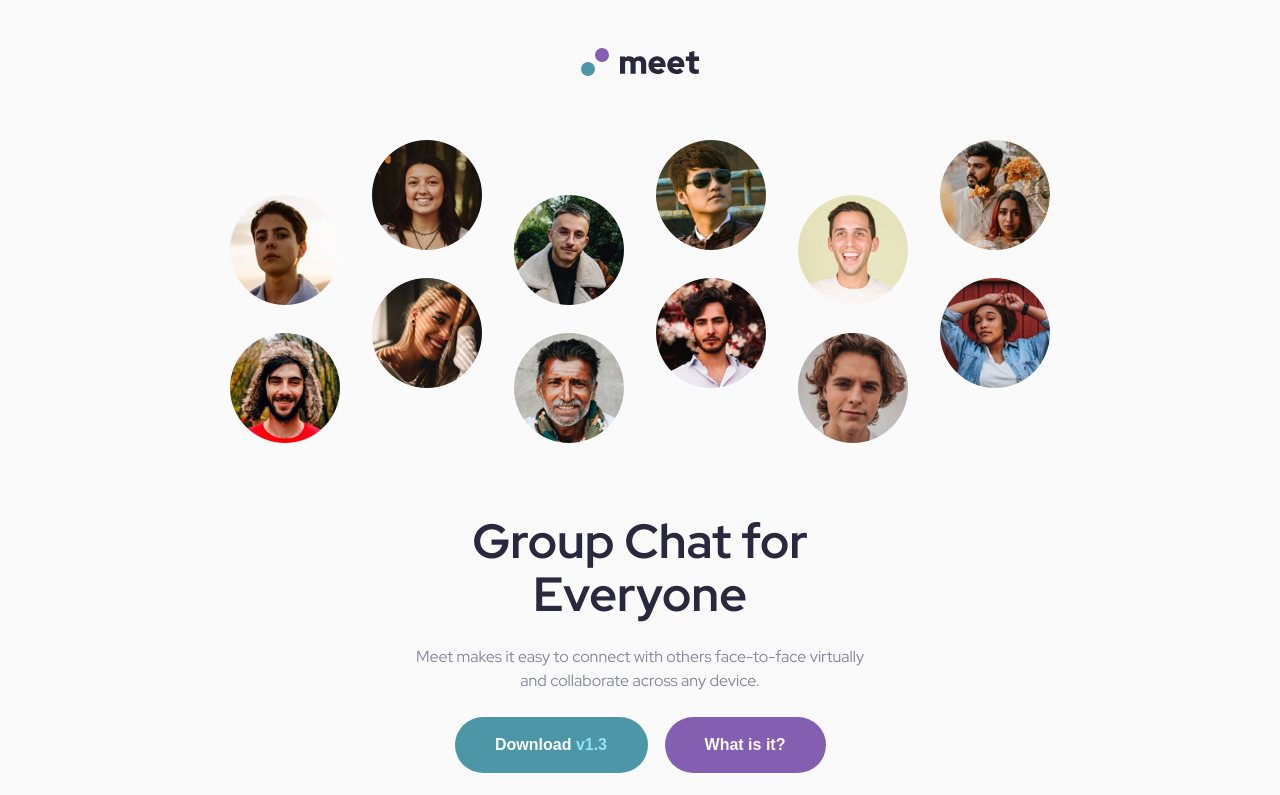
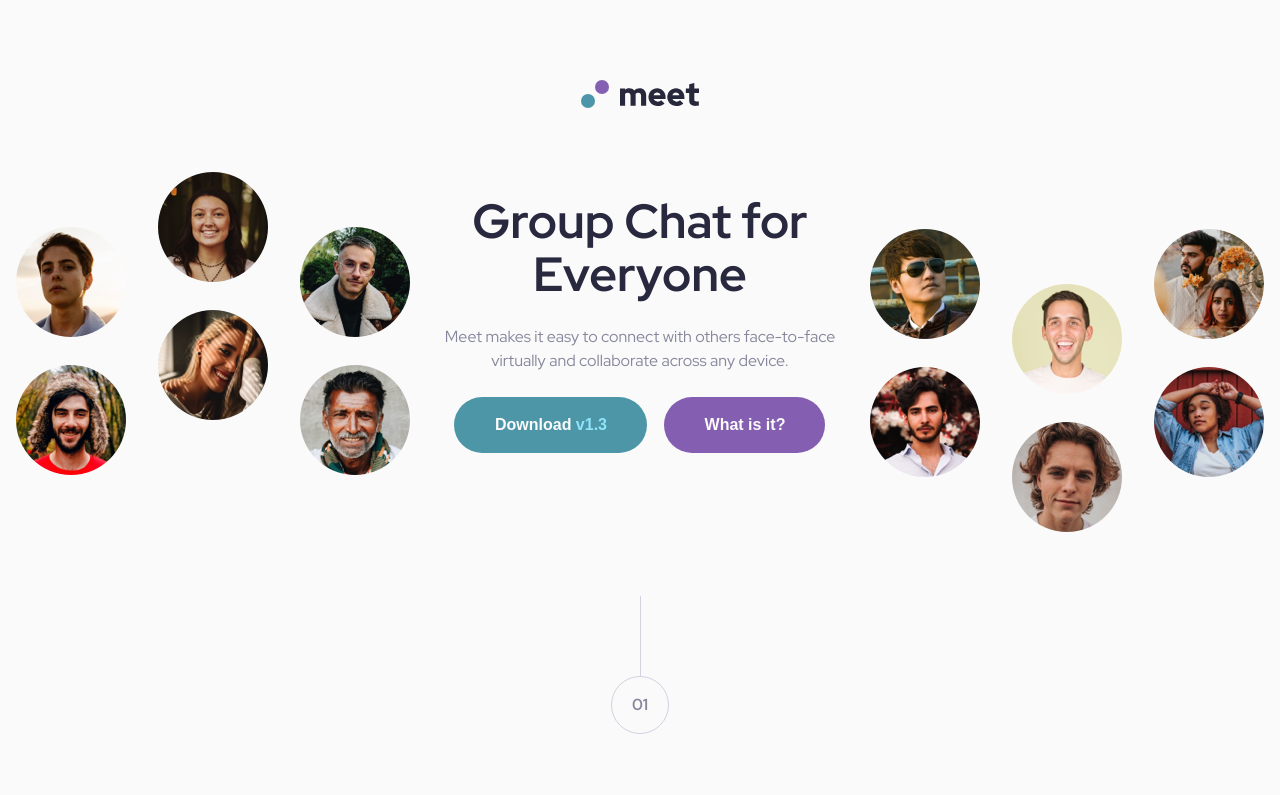
Before and after one commit to dantvi/meet-landing-page, a plain HTML site: page index.html in a window 1280 px wide. Shown: the top 795 px of the page. Drawn offline with Linux system fonts and the light colour scheme.

Commit message:
top content styles

```diff
--- a/css/style.css
+++ b/css/style.css
@@ -296,7 +296,33 @@ footer {
     }
 }
 
-/* Media Query - Desktop */
-@media screen and (min-width: 960px) {
+/* Media Query - Large Desktop */
+@media screen and (min-width: 1200px) {
+    #logo-container {
+        margin-top: 8rem;
+    }
 
+    #top-section {
+        display: grid;
+        grid-template-columns: repeat(3, 1fr);
+        justify-items: center;
+    }
+
+    #hero-left-container, #hero-right-container {
+        display: block;
+    }
+
+    .hero-left {
+        content: url(../images/desktop/image-hero-left.png);
+    }
+
+    .hero-right {
+        display: inline;
+        margin-top: 5.7rem;
+    }
+
+    #content {
+        margin: 2.3rem 0 14.3rem 0;
+        max-width: 44.8rem;
+    }
 }
--- a/index.html
+++ b/index.html
@@ -14,8 +14,8 @@
             <img src="./images/logo.svg" alt="Company Logo">
         </div>
     </header>
-    <section>
-        <div class="flex">
+    <section id="top-section">
+        <div id="hero-left-container" class="flex">
             <img class="hero-image hero-left" src="./images/tablet/image-hero.png" alt="User profile images">
         </div>
         <main id="content">
@@ -26,7 +26,7 @@
                 <button class="btn btn-purple btn-small">What is it?</button>
             </div>
         </main>
-        <div class="flex">
+        <div id="hero-right-container" class="flex">
             <img class="hero-right" src="./images/desktop/image-hero-right.png" alt="User profile images">
         </div>
     </section>
```
